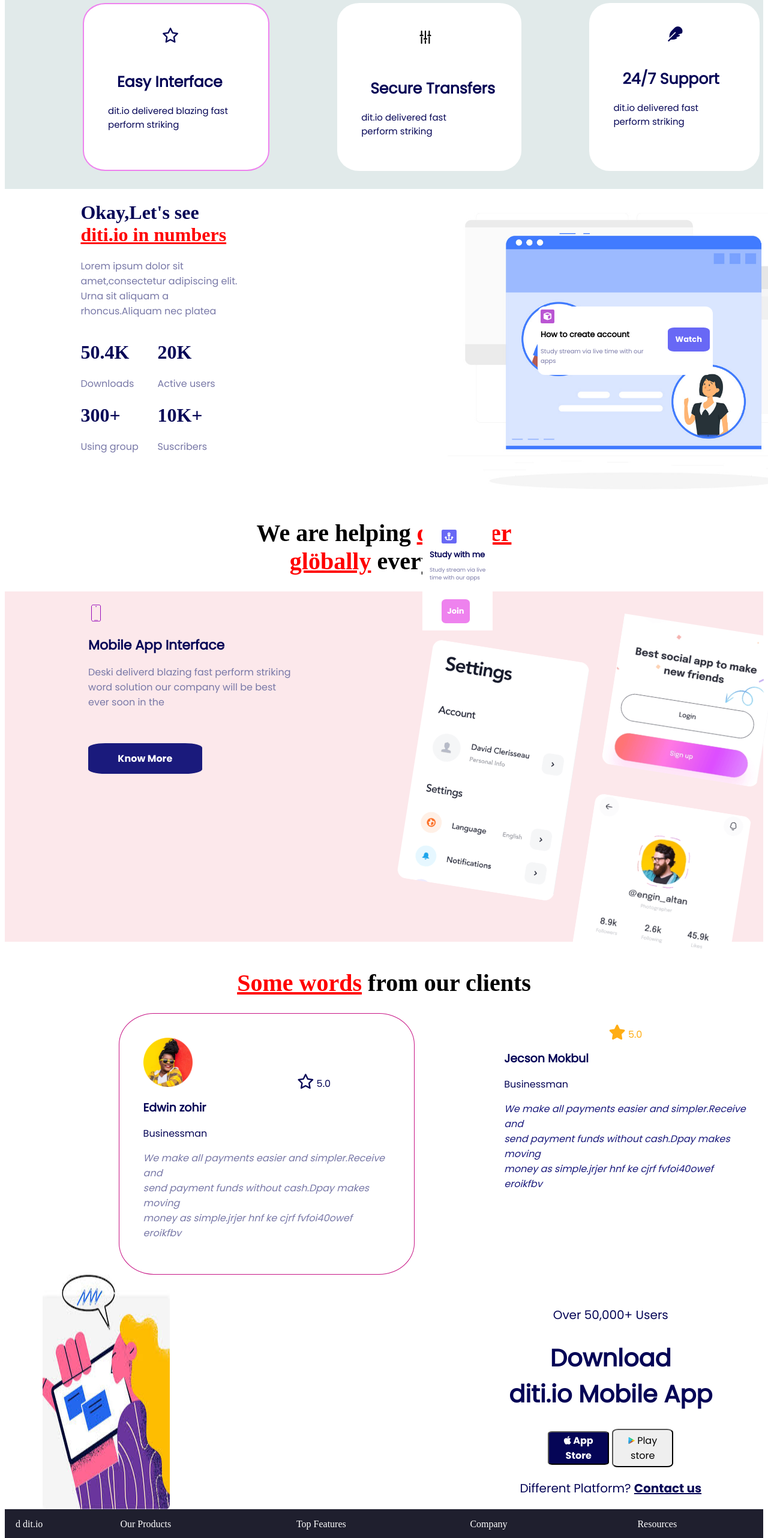
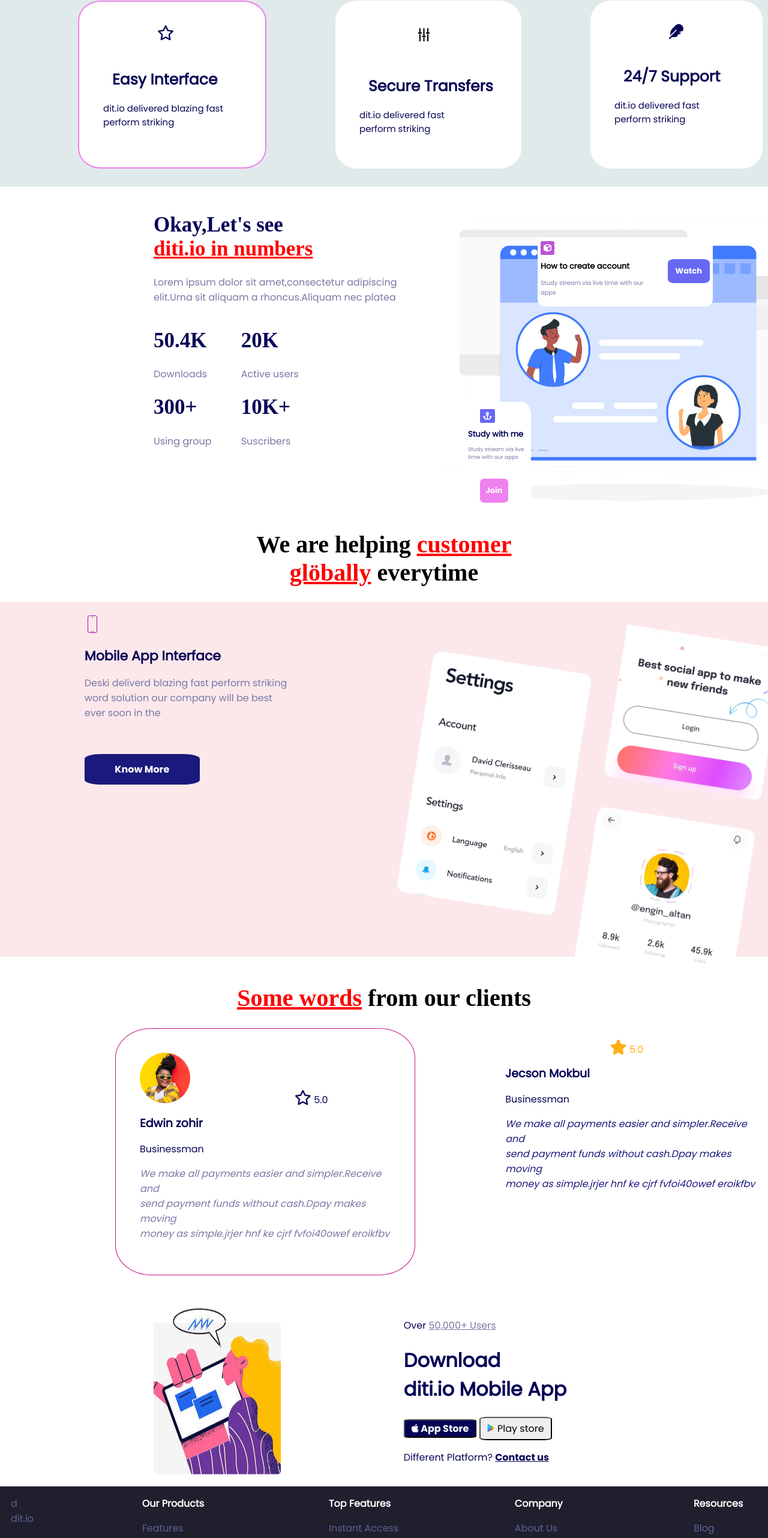
Before and after one commit to neemaocholla/jacaranda, a plain HTML site: page index.html in a window 1280 px wide. Shown: the part 969-3533 px from the top of the page at 60% size. Drawn offline with Linux system fonts and the light colour scheme.

Commit message:
added content

```diff
--- a/index.html
+++ b/index.html
@@ -103,7 +103,7 @@
     <div class="ditio_numbers">
         <div class="numbers_right">
             <h1>Okay,Let's see <br><span class="dit">diti.io in numbers</span></h1>
-            <p>Lorem ipsum dolor sit amet,consectetur adipiscing elit.<br>Urna sit aliquam a rhoncus.Aliquam nec platea</p>
+            <p>Lorem ipsum dolor sit amet,consectetur adipiscing elit.Urna sit aliquam a rhoncus.Aliquam nec platea</p>
            <div class="stats">
             <div class="downloads_group">
                 <h1>50.4K</h1>
@@ -166,11 +166,11 @@
     </div>
 </div>
 <div class="end">
-    <img src="images/imageslast.jpeg" alt="" id="lastimage">
-    <div class="over">
-        <p>Over <span>50,000+ Users</span></p>
+    <img src="images/imageslast.jpeg" alt="" id="download_image">
+    <div class="downloada">
+        <p>Over <span class="fifty">50,000+ Users</span></p>
         <h1>Download <br>diti.io Mobile App</h1>
-        <div class="application">
+        <div class="apple">
             <button id="apple"><i class="fa-brands fa-apple"></i>   App Store</button>
             <button id="playstore"><img src="images/icons/playstore-svgrepo-com.svg" alt="" class="playstoreicon"> Play store</button>
         </div>
@@ -179,7 +179,7 @@
     </div>
     <footer class="foot">
         <div class="platforms">
-            <p> d dit.io</p>
+            <p> d dit.io</p><br>
             <div class="icons">
             <i class="fa-brands fa-instagram"></i>
             <i class="fa-brands fa-twitter"></i>
@@ -187,42 +187,42 @@
         </div>
         </div>
         <div class="our_products">
-            <p>Our Products</p>
             <ul class="lists">
-                <li>Features</li>
-                <li>Smart Savings</li>
-                <li>Investing</li>
-                <li>Personal Insurance</li>
-                <li>Apps & Downloads</li>
+                <p>Our Products</p>
+                <li>Features</li><br>
+                <li>Smart Savings</li><br>
+                <li>Investing</li><br>
+                <li>Personal Insurance</li><br>
+                <li>Apps & Downloads</li><br>
             </ul>
         </div>
         <div class="top_features">
-            <p>Top Features</p>
             <ul class="lists">
-                <li>Instant Access</li>
-                <li>Finance education</li>
-                <li>Smart Savings</li>
-                <li>Monthly budgeting</li>
+                <p>Top Features</p>
+                <li>Instant Access</li><br>
+                <li>Finance education</li><br>
+                <li>Smart Savings</li><br>
+                <li>Monthly budgeting</li><br>
             </ul>
         </div>
         <div class="about_company">
-            <p>Company</p>
             <ul class="lists">
-                <li>About Us</li>
-                <li>Contact</li>
-                <li>Career</li>
-                <li>Terms of services</li>
-                <li>Privacy policy</li>
+                <p>Company</p>
+                <li>About Us</li><br>
+                <li>Contact</li><br>
+                <li>Career</li><br>
+                <li>Terms of services</li><br>
+                <li>Privacy policy</li><br>
             </ul>
         </div>
         <div class="resources">
-            <p>Resources</p>
             <ul class="lists">
-                <li>Blog</li>
-                <li>Help & support</li>
-                <li>Customer stores</li>
-                <li>Legal</li>
-                <li>FAQ</li>
+                <p>Resources</p>
+                <li>Blog</li><br>
+                <li>Help & support</li><br>
+                <li>Customer stores</li><br>
+                <li>Legal</li><br>
+                <li>FAQ</li><br>
             </ul>
         </div>
     </footer>
@@ -230,8 +230,8 @@
         <div class="copyright">
             <p><i class="fa-regular fa-copyright"></i>Copyright @ditio 2022.All Right Reserved</p>
         </div>
-        <div>
-            <p>Terms and conditions       |   Privacy and policy</p>
+        <div class="conditions">
+            <p>Terms and conditions  |  Privacy and policy </p>
         </div>
 
 
--- a/styles.css
+++ b/styles.css
@@ -60,7 +60,7 @@ a{
 .sign{
  padding-left: 12px;
  padding-right: 17px;
- width: 40%;
+ width: 60%;
 font-family: poppins;
 background-color: fuchsia;
 border: none;
@@ -191,7 +191,7 @@ margin-right: 1px;
 #beardguy{
    position: absolute;
    z-index:2;
-   top: 55%;
+   top: 10%;
    left: 77%;
    width: 18%;
    border-radius: 12%;
@@ -218,7 +218,7 @@ margin-right: 1px;
 .otherppl{
     position: absolute;
     z-index:3;
-    top: 40%;
+    top: 8%;
     left: 90%;
     width: 25%;
     border-radius: 13%;
@@ -241,24 +241,24 @@ margin-right: 1px;
     font-family: poppinsbold;
 }
 #microsoft{
-    width: 10%;
-    height: 10%;
+    width: 11%;
+    height: 11%;
 }
 #trello{
-    width: 10%;
-    height: 10%;
+    width: 11%;
+    height: 11%;
 }
 #google{
-    width: 10%;
-    height: 10%;
+    width: 11%;
+    height: 11%;
 }
 #dropbox{
-    width: 10%;
-    height: 10%;
+    width: 11%;
+    height: 11%;
 }
 #slack{
-    width: 10%;
-    height: 10%;
+    width: 11%;
+    height: 11%;
 }
 .the{
     text-align: center;
@@ -337,7 +337,7 @@ margin-right: 1px;
 }
 .ditio_numbers{
     display: flex;
-    gap: 12%;
+    margin-top: 20px;
 
 }
 .dit{
@@ -348,18 +348,24 @@ margin-right: 1px;
     font-family: poppins;
     color: rgb(120, 120, 167);
 }
+.ditio_numbers h1{
+    font-size: 35px;
+}
 .numbers_right{
     color: rgb(5, 5, 86);
-    margin-left: 10%;
+    margin-left: 20%;
 }
 
 .stats{
     display: flex;
     gap: 12%;
 }
+.numbers_left{
+    margin-right: 10px;
+}
 #pic{
- width: 100%;
- margin-left: 20%;
+ width: 120%;
+ margin-left: 3%;
  margin-top: 20px;
 }
 .create{
@@ -373,7 +379,7 @@ margin-right: 1px;
     background-color: white;
     position: absolute;
     z-index:2;
-   top: 185%;
+   top: 35%;
    left: 70%;
 
 }
@@ -404,12 +410,13 @@ margin-right: 1px;
     color: rgb(5, 5, 86);
     background-color: white;
     border: none;
+    border-radius: 12%;
    font-size: 9px;
    padding: 12px;
    position: absolute;
     z-index:3;
-   top:230%;
-   left: 55%;
+   top:42%;
+   left: 60%;
 }
 .study h1{
     font-family: poppins;
@@ -535,38 +542,117 @@ margin-right: 1px;
 }
 .end{
     display: flex;
-    margin-left: 5%;
-    gap: 40%;
+    margin-top: 55px;
+    margin-left: 20%;
+    margin-bottom: 20px;
+    gap: 20%;
+    color: rgb(5, 5, 86);
+    font-family: poppins;
+
 }
-.lastimage{
-    width:160%;
+.fifty{
+    color: rgb(120, 120, 167);
+    text-decoration: underline;
+}
+.download_image{
+    width:300%;
 }
 .application{
     width: 100%
-    display:flex;
-    gap: 12%;
 
 }
 .foot{
     background-color: rgb(31, 31, 46);
-    color: white;
+    color: rgb(97, 97, 148);
     display: flex;
     gap: 10%;
+    font-family: poppins;
 }
 .platforms{
     margin-left: 18px;
 
 }
 .icons{
-    gap: 5%;
+    display: flex;
+    gap: 10%;
+    color: white;
 }
 .lists{
     list-style: none;
+}
+.lists p{
+    font-weight: bolder;
+    color: white;
 }
 .terms{
     background-color: black;
     color: white;
     display: flex;
     gap: 50%;
+    font-family: poppins;
+}
+@media screen and (max-width:350px){
+    body {
+      margin: 0;
+      width: 100%;
+      padding: 0;
+      position: relative;
+      height: 100%;
+    }
+}
+@media screen and (min-width: 351px) and (max-width: 580px) {
+    body {
+      margin: 0;
+      padding: 0;
+      position: relative;
+      height: 100%;
+      width: 100%;
+    }
+}
+@media screen and (min-width: 581px) and (max-width: 740px) {
+    body {
+      margin: 0;
+      padding: 0;
+      position: relative;
+      height: 100%;
+      width: 100%;
+    }
+}
+@media screen and (min-width: 741px) and (max-width: 1040px) {
+    body {
+      margin: 0;
+      padding: 0;
+      position: relative;
+      height: 100%;
+      width: 100%;
+    }
+}
+@media screen and  (min-width: 1041px) {
+    body {
+      margin: 0;
+      padding: 0;
+      position: relative;
+      height: 100%;
+      width: 100%;
 
+  }
 }
+@media screen and  (min-width: 1041px) {
+    body {
+      margin: 0;
+      padding: 0;
+      position: relative;
+      height: 100%;
+      width: 100%;
+
+  }
+}
+@media screen and  (min-width: 1041px) {
+    body {
+      margin: 0;
+      padding: 0;
+      position: relative;
+      height: 100%;
+      width: 100%;
+    }
+}
```
